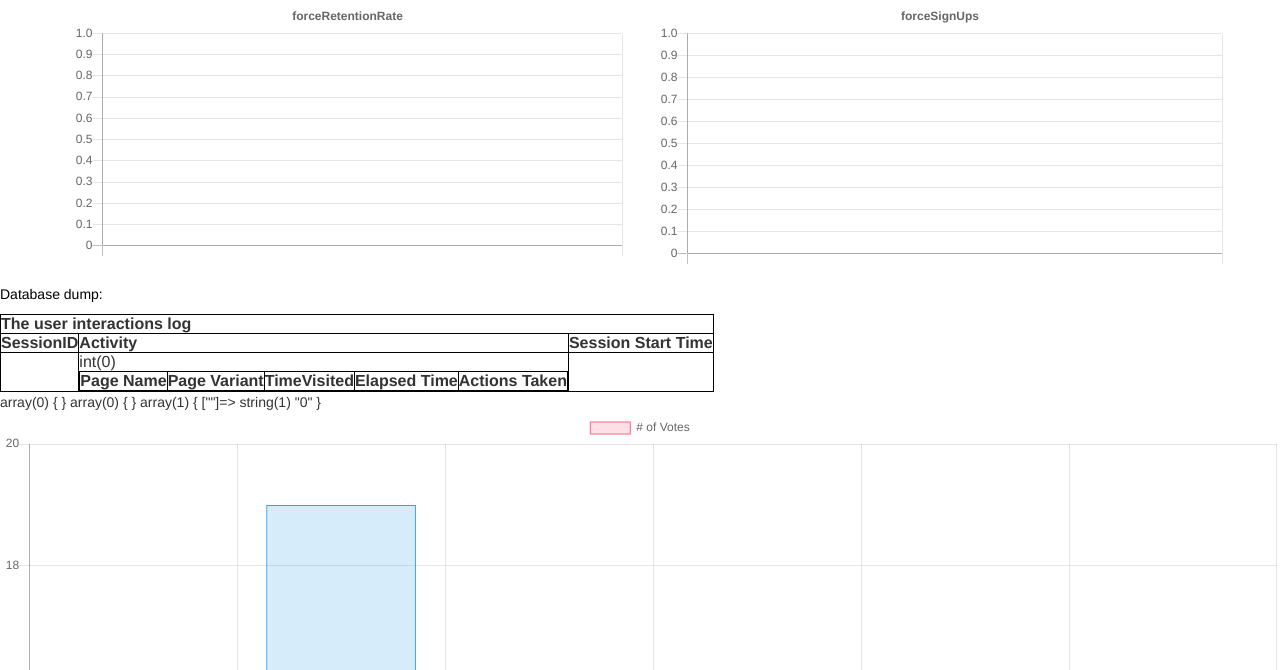
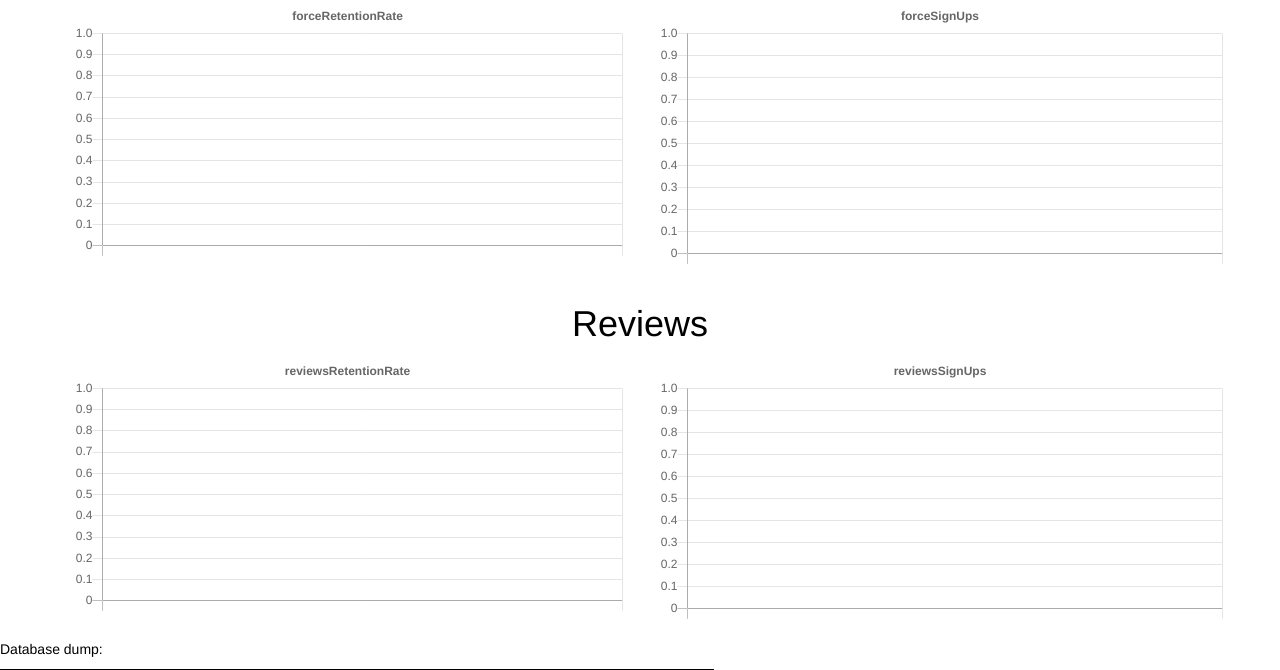
Before and after one commit to SuperContraptionGuy/GetInVRwebsite, a PHP site: page /_phpBackend/viewSiteStats.php in a window 1280 px wide. Shown: the part 1518-2188 px from the top of the page. Run offline with PHP 8.4, Linux system fonts and the light colour scheme; tables that the repository leaves empty or names only in its code hold one stand-in row (values such as "Sample post"); data that the repository does not hold is empty; some libraries are stand-ins or nearby versions.

Commit message:
added more stats graphs
for:
*reviews

```diff
--- a/_phpBackend/viewSiteStats.php
+++ b/_phpBackend/viewSiteStats.php
@@ -58,6 +58,21 @@
 			<div class="row">
 				<div class="col-md-6">
 					<canvas id="forceSignUps"></canvas>
+				</div>
+			</div>
+		</div>
+	</div>
+</div>
+
+<div class="container">
+	<h1><center>Reviews</center></h1>
+		<div class="row">
+			<div class="col-md-6">
+				<canvas id="reviewsRetentionRate"></canvas>
+			</div>
+			<div class="row">
+				<div class="col-md-6">
+					<canvas id="reviewsSignUps"></canvas>
 				</div>
 			</div>
 		</div>
@@ -331,6 +346,10 @@ $ChartDataArray["reinforcements"] = new Experiment("reinforcements");
 $ChartDataArray["reinforcements"]->pushChart('forceRetentionRate', 'x', 'y');
 $ChartDataArray["reinforcements"]->pushChart('forceSignUps', 'x', 'y');
 
+$ChartDataArray["reviews"] = new Experiment("reviews");
+$ChartDataArray["reviews"]->pushChart('reviewsRetentionRate', 'x', 'y');
+$ChartDataArray["reviews"]->pushChart('reviewsSignUps', 'x', 'y');
+
 
 
 var_dump($visitors);
@@ -383,6 +402,20 @@ foreach ($signups as $key => $value) {
 	if($key == 1 || $key == 14) {
 
 		$ChartDataArray['reinforcements']->charts['forceSignUps']->data[$key] = $value;
+	}
+}
+
+// reviews
+foreach ($retention as $key => $value) {
+	if($key >= 1 && $key <= 7) {
+
+		$ChartDataArray['reviews']->charts['reviewsRetentionRate']->data[$key] = $value;
+	}
+}
+foreach ($signups as $key => $value) {
+	if($key >= 1 && $key <= 7) {
+
+		$ChartDataArray['reviews']->charts['reviewsSignUps']->data[$key] = $value;
 	}
 }
 
```
